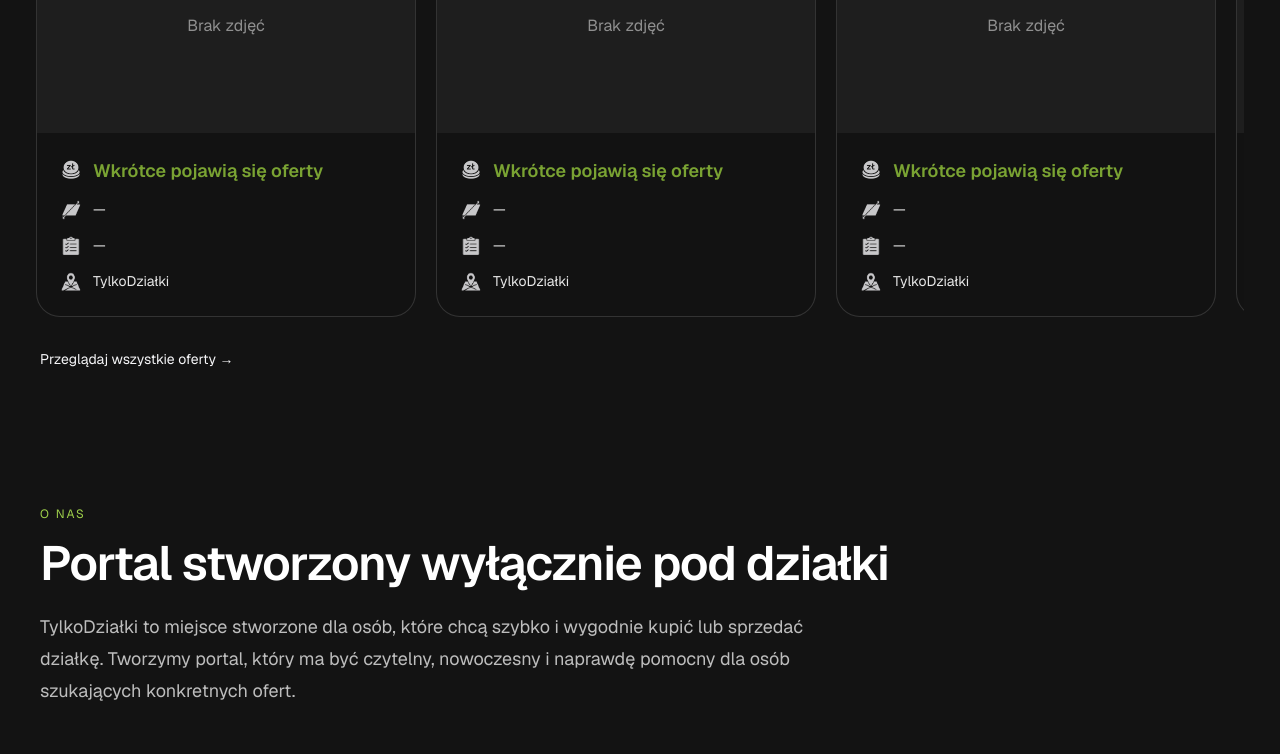
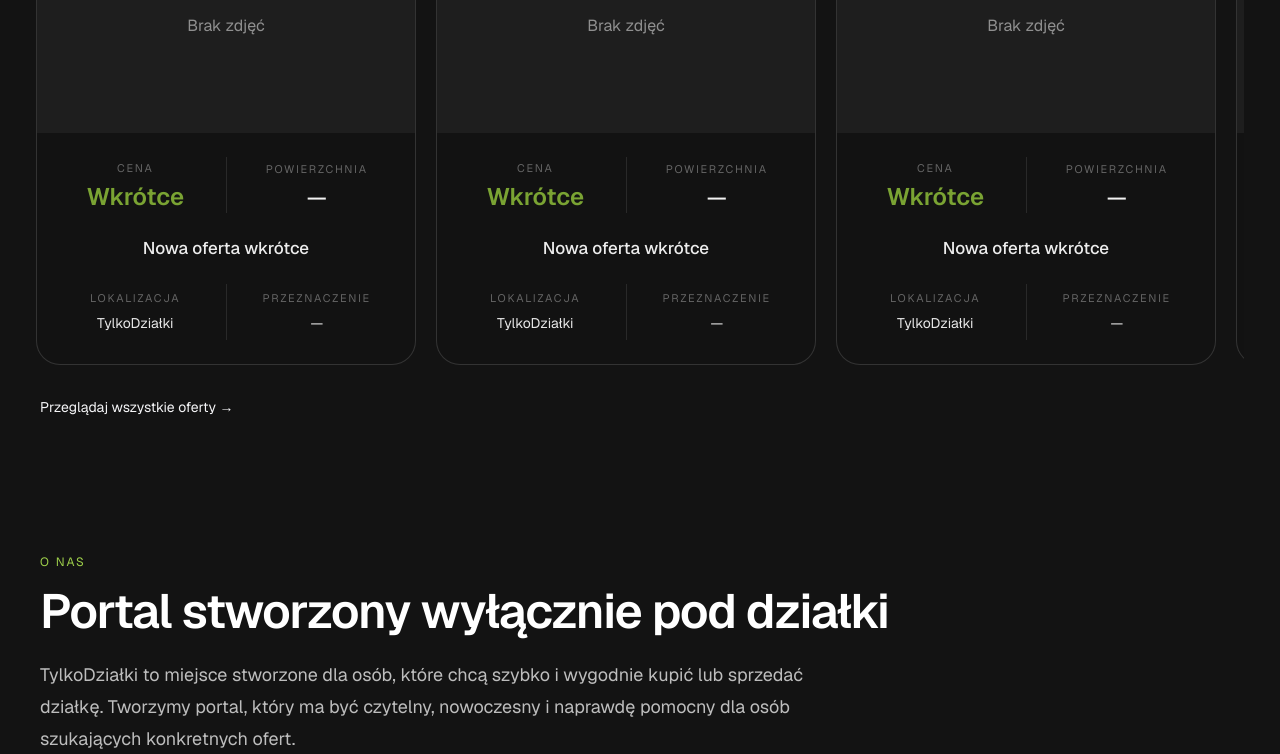
Before and after one commit to niziu108/tylkodzialki, a Next.js app: page / in a window 1280 px wide. Shown: the part 1120-1874 px from the top of the page. Built offline with nearby package versions, Linux system fonts and the light colour scheme; no server answers; the database is empty.

Commit message:
wizualnie

```diff
--- a/app/dzialka/[id]/page.tsx
+++ b/app/dzialka/[id]/page.tsx
@@ -72,14 +72,6 @@ const BG = '#131313';
 const FG = '#F3EFF5';
 const GREEN = '#7aa333';
 
-const ICONS = {
-  price: '/cena.webp',
-  area: '/powierzchnia.webp',
-  type: '/przeznaczenie.webp',
-  loc: '/lokalizacja.webp',
-  phone: '/telefon.webp',
-};
-
 function cx(...s: Array<string | false | null | undefined>) {
   return s.filter(Boolean).join(' ');
 }
@@ -102,11 +94,11 @@ function formatIntPL(value: number) {
 
 function labelPrzeznaczenie(p: string) {
   return String(p)
-    .replace('USLUGOWA', 'USŁUGOWA')
-    .replace('LESNA', 'LEŚNA')
-    .replace('INWESTYCYJNA', 'INWESTYCYJNA')
-    .replace('ROLNA', 'ROLNA')
-    .replace('BUDOWLANA', 'BUDOWLANA');
+    .replace('USLUGOWA', 'Usługowa')
+    .replace('LESNA', 'Leśna')
+    .replace('INWESTYCYJNA', 'Inwestycyjna')
+    .replace('ROLNA', 'Rolna')
+    .replace('BUDOWLANA', 'Bodowlana');
 }
 
 function labelPrad(v?: string | null) {
@@ -188,13 +180,17 @@ function SmartImg({
   );
 }
 
-function InfoLine({ icon, value }: { icon: string; value: React.ReactNode }) {
+function FieldBlock({
+  label,
+  children,
+}: {
+  label: string;
+  children: React.ReactNode;
+}) {
   return (
-    <div className="flex items-start gap-3 min-w-0">
-      <SmartImg src={icon} alt="" className="mt-[2px] h-5 w-5 opacity-80 shrink-0" />
-      <div className="min-w-0 text-white/90 text-[14px] leading-snug whitespace-normal break-words">
-        {value}
-      </div>
+    <div className="py-5">
+      <div className="text-[11px] uppercase tracking-[0.18em] text-white/55">{label}</div>
+      <div className="mt-2">{children}</div>
     </div>
   );
 }
@@ -559,9 +555,7 @@ export default function DzialkaPage() {
 
               <Hr className="mt-6" />
 
-              <div className="py-5">
-                <div className="flex items-center gap-3 min-w-0">
-                  <SmartImg src={ICONS.price} alt="" className="h-5 w-5 opacity-80 shrink-0" />
+              <FieldBlock label="Cena">
                 <div className="min-w-0 text-[20px] md:text-[22px] font-semibold" style={{ color: GREEN }}>
                   {formatPLN(d.cenaPln)}
                   {zlZaM2 ? (
@@ -570,36 +564,32 @@ export default function DzialkaPage() {
                     </span>
                   ) : null}
                 </div>
-                </div>
-              </div>
+              </FieldBlock>
 
               <Hr />
 
-              <div className="py-5">
-                <div className="flex items-center gap-3 min-w-0">
-                  <SmartImg src={ICONS.area} alt="" className="h-5 w-5 opacity-80 shrink-0" />
+              <FieldBlock label="Powierzchnia">
                 <div className="text-[20px] md:text-[22px] font-semibold" style={{ color: GREEN }}>
                   {formatIntPL(area)} m²
                 </div>
-                </div>
-              </div>
+              </FieldBlock>
 
               <Hr />
 
               {przeznText ? (
                 <>
-                  <div className="py-5">
-                    <InfoLine icon={ICONS.type} value={przeznText} />
+                  <FieldBlock label="Przeznaczenie">
+                    <div className="min-w-0 text-white/90 text-[14px] leading-snug whitespace-normal break-words">
+                      {przeznText}
                     </div>
+                  </FieldBlock>
                   <Hr />
                 </>
               ) : null}
 
               {telefon ? (
                 <>
-                  <div className="py-5">
-                    <div className="flex items-center gap-3 min-w-0">
-                      <SmartImg src={ICONS.phone} alt="" className="h-5 w-5 opacity-80 shrink-0" />
+                  <FieldBlock label="Kontakt">
                     <a
                       href={`tel:${telefon.replace(/\s+/g, '')}`}
                       className="min-w-0 text-[20px] md:text-[22px] font-semibold underline decoration-white/20 underline-offset-8 hover:decoration-white/40 transition break-all"
@@ -607,27 +597,24 @@ export default function DzialkaPage() {
                     >
                       {telefon}
                     </a>
-                    </div>
-                  </div>
+                  </FieldBlock>
                   <Hr />
                 </>
               ) : null}
 
               {numerOferty ? (
                 <>
-                  <div className="py-5">
-                    <div className="text-[11px] uppercase tracking-[0.18em] text-white/55">Numer oferty</div>
-                    <div className="mt-2 text-white/85 text-[15px] break-words">{numerOferty}</div>
-                  </div>
+                  <FieldBlock label="Numer oferty">
+                    <div className="text-white/85 text-[15px] break-words">{numerOferty}</div>
+                  </FieldBlock>
                   <Hr />
                 </>
               ) : null}
 
               {hasUzbrojenie ? (
                 <>
-                  <div className="py-5">
-                    <div className="text-[11px] uppercase tracking-[0.18em] text-white/55">Uzbrojenie</div>
-                    <div className="mt-3 space-y-2 text-[14px] text-white/85">
+                  <FieldBlock label="Uzbrojenie">
+                    <div className="space-y-2 text-[14px] text-white/85">
                       {prad ? (
                         <div className="break-words">
                           Prąd: <span className="text-white/95">{prad}</span>
@@ -654,30 +641,28 @@ export default function DzialkaPage() {
                         </div>
                       ) : null}
                     </div>
-                  </div>
+                  </FieldBlock>
                   <Hr />
                 </>
               ) : null}
 
               {hasDocs ? (
                 <>
-                  <div className="py-5">
-                    <div className="text-[11px] uppercase tracking-[0.18em] text-white/55">Dokumenty / plan</div>
-                    <div className="mt-3 space-y-2 text-[14px] text-white/85">
+                  <FieldBlock label="Dokumenty / plan">
+                    <div className="space-y-2 text-[14px] text-white/85">
                       {d.mpzp ? <div>Obowiązuje MPZP</div> : null}
                       {d.wzWydane ? <div>Wydane warunki zabudowy</div> : null}
                       {d.projektDomu ? <div>Działka posiada projekt domu</div> : null}
                     </div>
-                  </div>
+                  </FieldBlock>
                   <Hr />
                 </>
               ) : null}
 
               {(klasaZiemi || wymiary || ksiega) ? (
                 <>
-                  <div className="py-5">
-                    <div className="text-[11px] uppercase tracking-[0.18em] text-white/55">Dodatkowe informacje</div>
-                    <div className="mt-3 space-y-2 text-[14px] text-white/85">
+                  <FieldBlock label="Dodatkowe informacje">
+                    <div className="space-y-2 text-[14px] text-white/85">
                       {klasaZiemi ? (
                         <div className="break-words">
                           Klasa ziemi: <span className="text-white/95">{klasaZiemi}</span>
@@ -694,7 +679,7 @@ export default function DzialkaPage() {
                         </div>
                       ) : null}
                     </div>
-                  </div>
+                  </FieldBlock>
                   <Hr />
                 </>
               ) : null}
@@ -717,8 +702,8 @@ export default function DzialkaPage() {
                   <div className="text-[11px] uppercase tracking-[0.18em] text-white/55">Lokalizacja</div>
 
                   {loc ? (
-                    <div className="mt-3">
-                      <InfoLine icon={ICONS.loc} value={loc} />
+                    <div className="mt-2 min-w-0 text-white/90 text-[14px] leading-snug whitespace-normal break-words">
+                      {loc}
                     </div>
                   ) : null}
 
--- a/app/kup/KupList.tsx
+++ b/app/kup/KupList.tsx
@@ -37,23 +37,16 @@ function formatIntPL(value: number) {
 
 function labelPrzeznaczenie(p: Przeznaczenie) {
   return String(p)
-    .replace('USLUGOWA', 'USŁUGOWA')
-    .replace('LESNA', 'LEŚNA')
-    .replace('INWESTYCYJNA', 'INWESTYCYJNA')
-    .replace('ROLNA', 'ROLNA')
-    .replace('BUDOWLANA', 'BUDOWLANA');
+    .replace('USLUGOWA', 'Usługowa')
+    .replace('LESNA', 'Leśna')
+    .replace('INWESTYCYJNA', 'Inwestycyjna')
+    .replace('ROLNA', 'Rolna')
+    .replace('BUDOWLANA', 'Budowlana');
 }
 
 function isFeaturedActive(d: Dzialka) {
   return !!d.isFeatured && !!d.featuredUntil && new Date(d.featuredUntil).getTime() > Date.now();
 }
-
-const ICONS = {
-  area: '/powierzchnia.webp',
-  price: '/cena.webp',
-  type: '/przeznaczenie.webp',
-  loc: '/lokalizacja.webp',
-};
 
 const GREEN = '#7aa333';
 
@@ -126,11 +119,18 @@ export default function KupList({
               className="overflow-hidden rounded-3xl border border-white/12 bg-[#0f0f0f]/20"
             >
               <div className="aspect-video animate-pulse bg-white/5" />
-              <div className="space-y-4 p-5 md:p-6">
-                <div className="h-4 w-40 animate-pulse rounded bg-white/5" />
-                <div className="h-4 w-64 animate-pulse rounded bg-white/5" />
-                <div className="h-4 w-56 animate-pulse rounded bg-white/5" />
-                <div className="h-4 w-72 animate-pulse rounded bg-white/5" />
+              <div className="space-y-6 p-5 md:p-6">
+                <div className="grid grid-cols-[1fr_auto_1fr] gap-4">
+                  <div className="h-14 animate-pulse rounded bg-white/5" />
+                  <div className="w-px bg-white/5" />
+                  <div className="h-14 animate-pulse rounded bg-white/5" />
+                </div>
+                <div className="h-5 w-52 animate-pulse rounded bg-white/5 mx-auto" />
+                <div className="grid grid-cols-[1fr_auto_1fr] gap-4">
+                  <div className="h-14 animate-pulse rounded bg-white/5" />
+                  <div className="w-px bg-white/5" />
+                  <div className="h-14 animate-pulse rounded bg-white/5" />
+                </div>
               </div>
             </div>
           ))}
@@ -212,32 +212,100 @@ function DzialkaCard({ d, eagerImage = false }: { d: Dzialka; eagerImage?: boole
         eagerImage={eagerImage}
       />
 
-      <div className="space-y-4 p-5 md:p-6">
-        <div className="flex items-center gap-3">
-          <SmartImg src={ICONS.price} alt="" className="h-5 w-5 opacity-80" />
-          <div className="text-[18px] font-semibold" style={{ color: GREEN }}>
-            {formatPLN(d.cenaPln)}
-            {zlZaM2 ? (
-              <span className="ml-2 text-[12px] font-normal text-white/50">
-                ({formatIntPL(zlZaM2)} zł/m²)
-              </span>
-            ) : null}
+      <div className="p-5 md:p-6">
+        <div className="grid grid-cols-[1fr_auto_1fr] items-center gap-4">
+          <MetricBlock
+            label="Cena"
+            align="center"
+            value={
+              <div
+                className="text-[22px] font-semibold leading-none md:text-[24px]"
+                style={{ color: GREEN }}
+              >
+                {formatPLN(d.cenaPln)}
+              </div>
+            }
+            subValue={
+              zlZaM2 ? (
+                <div className="mt-1 text-[12px] text-white/45">
+                  {formatIntPL(zlZaM2)} zł/m²
+                </div>
+              ) : null
+            }
+          />
+
+          <div className="h-14 w-px bg-white/10" />
+
+          <MetricBlock
+            label="Powierzchnia"
+            align="center"
+            value={
+              <div className="text-[20px] font-medium leading-none text-white/95 md:text-[22px]">
+                {formatIntPL(area)} m²
+              </div>
+            }
+          />
+        </div>
+
+        <div className="mt-6">
+          <div className="mx-auto max-w-[92%] text-center text-[16px] font-medium leading-[1.35] text-white/92 md:text-[17px]">
+            {d.tytul}
           </div>
         </div>
 
-        <InfoLine icon={ICONS.area} value={`${formatIntPL(area)} m²`} />
-        <InfoLine icon={ICONS.type} value={przezn} />
-        <InfoLine icon={ICONS.loc} value={loc} />
+        <div className="mt-6 grid grid-cols-[1fr_auto_1fr] items-center gap-4">
+          <MetricBlock
+            label="Lokalizacja"
+            align="center"
+            value={
+              <div className="break-words text-[14px] leading-[1.4] text-white/90">
+                {loc}
+              </div>
+            }
+          />
+
+          <div className="h-14 w-px bg-white/10" />
+
+          <MetricBlock
+            label="Przeznaczenie"
+            align="center"
+            value={
+              <div className="break-words text-[14px] leading-[1.4] text-white/90">
+                {przezn}
+              </div>
+            }
+          />
+        </div>
       </div>
     </Link>
   );
 }
 
-function InfoLine({ icon, value }: { icon: string; value: React.ReactNode }) {
+function MetricBlock({
+  label,
+  value,
+  subValue,
+  align = 'center',
+}: {
+  label: string;
+  value: React.ReactNode;
+  subValue?: React.ReactNode;
+  align?: 'left' | 'center' | 'right';
+}) {
+  const alignClass =
+    align === 'left'
+      ? 'text-left items-start'
+      : align === 'right'
+      ? 'text-right items-end'
+      : 'text-center items-center';
+
   return (
-    <div className="flex items-center gap-3">
-      <SmartImg src={icon} alt="" className="h-5 w-5 opacity-80" />
-      <div className="text-[14px] leading-snug text-white/90">{value}</div>
+    <div className={`min-w-0 flex flex-col ${alignClass}`}>
+      <div className="text-[11px] uppercase tracking-[0.16em] text-white/35">
+        {label}
+      </div>
+      <div className="mt-2 min-w-0">{value}</div>
+      {subValue ? <div className="min-w-0">{subValue}</div> : null}
     </div>
   );
 }
@@ -342,7 +410,7 @@ function Carousel({
             eager={eagerImage}
           />
 
-          <div className="pointer-events-none absolute inset-0 bg-gradient-to-t from-black/70 via-black/15 to-transparent" />
+          <div className="pointer-events-none absolute inset-0 bg-gradient-to-t from-black/35 via-black/5 to-transparent" />
 
           {featured ? (
             <div className="absolute left-4 top-4 z-10">
@@ -351,12 +419,6 @@ function Carousel({
               </span>
             </div>
           ) : null}
-
-          <div className="absolute bottom-0 left-0 right-0 p-5 md:p-6">
-            <div className="text-center text-[17px] font-medium leading-tight text-white drop-shadow md:text-[18px]">
-              {title}
-            </div>
-          </div>
 
           {list.length > 1 && (
             <>
--- a/app/page.tsx
+++ b/app/page.tsx
@@ -6,13 +6,6 @@ import type { Przeznaczenie } from "@prisma/client";
 const ACCENT = "#2F5E46";
 const GREEN = "#7aa333";
 const PAGE_BG = "#131313";
-
-const ICONS = {
-  area: "/powierzchnia.webp",
-  price: "/cena.webp",
-  type: "/przeznaczenie.webp",
-  loc: "/lokalizacja.webp",
-};
 
 function formatPLN(value: number) {
   return new Intl.NumberFormat("pl-PL", {
@@ -30,11 +23,11 @@ function formatIntPL(value: number) {
 
 function labelPrzeznaczenie(p: Przeznaczenie) {
   return String(p)
-    .replace("USLUGOWA", "USŁUGOWA")
-    .replace("LESNA", "LEŚNA")
-    .replace("INWESTYCYJNA", "INWESTYCYJNA")
-    .replace("ROLNA", "ROLNA")
-    .replace("BUDOWLANA", "BUDOWLANA");
+    .replace("USLUGOWA", "Usługowa")
+    .replace("LESNA", "Leśna")
+    .replace("INWESTYCYJNA", "Inwestycyjna")
+    .replace("ROLNA", "Rolna")
+    .replace("BUDOWLANA", "Budowlana");
 }
 
 type HomePhoto = {
@@ -54,21 +47,6 @@ type HomeListing = {
   zdjecia?: HomePhoto[];
   isPlaceholder?: boolean;
 };
-
-function HomeInfoLine({
-  icon,
-  value,
-}: {
-  icon: string;
-  value: React.ReactNode;
-}) {
-  return (
-    <div className="flex items-center gap-3">
-      <img src={icon} alt="" className="h-5 w-5 opacity-80" loading="lazy" />
-      <div className="text-[14px] leading-snug text-white/90">{value}</div>
-    </div>
-  );
-}
 
 function HomeListingCarousel({
   photos,
@@ -97,19 +75,33 @@ function HomeListingCarousel({
             className="h-full w-full object-cover"
             loading="lazy"
           />
-          <div className="pointer-events-none absolute inset-0 bg-gradient-to-t from-black/70 via-black/15 to-transparent" />
-
-          <div className="absolute bottom-0 left-0 right-0 p-6">
-            <div className="text-center text-[18px] font-medium leading-tight text-white drop-shadow">
-              {title}
-            </div>
-          </div>
+          <div className="pointer-events-none absolute inset-0 bg-gradient-to-t from-black/35 via-black/5 to-transparent" />
         </>
       ) : (
         <div className="flex h-full items-center justify-center text-white/50">
           Brak zdjęć
         </div>
       )}
+    </div>
+  );
+}
+
+function MetricBlock({
+  label,
+  value,
+  subValue,
+}: {
+  label: string;
+  value: React.ReactNode;
+  subValue?: React.ReactNode;
+}) {
+  return (
+    <div className="min-w-0 flex flex-col items-center text-center">
+      <div className="text-[11px] uppercase tracking-[0.16em] text-white/35">
+        {label}
+      </div>
+      <div className="mt-2 min-w-0">{value}</div>
+      {subValue ? <div className="min-w-0">{subValue}</div> : null}
     </div>
   );
 }
@@ -140,28 +132,66 @@ function HomeListingCard({ d }: { d: HomeListing }) {
         title={d.tytul}
       />
 
-      <div className="space-y-4 p-6">
-        <div className="flex items-center gap-3">
-          <img src={ICONS.price} alt="" className="h-5 w-5 opacity-80" />
-          <div className="text-[18px] font-semibold" style={{ color: GREEN }}>
-            {d.isPlaceholder ? "Wkrótce pojawią się oferty" : formatPLN(d.cenaPln)}
-            {!d.isPlaceholder && zlZaM2 ? (
-              <span className="ml-2 text-[12px] font-normal text-white/50">
-                ({formatIntPL(zlZaM2)} zł/m²)
-              </span>
-            ) : null}
+      <div className="p-5 md:p-6">
+        <div className="grid grid-cols-[1fr_auto_1fr] items-center gap-4">
+          <MetricBlock
+            label="Cena"
+            value={
+              <div
+                className="text-[22px] font-semibold leading-none md:text-[24px]"
+                style={{ color: GREEN }}
+              >
+                {d.isPlaceholder ? "Wkrótce" : formatPLN(d.cenaPln)}
+              </div>
+            }
+            subValue={
+              !d.isPlaceholder && zlZaM2 ? (
+                <div className="mt-1 text-[12px] text-white/45">
+                  {formatIntPL(zlZaM2)} zł/m²
+                </div>
+              ) : null
+            }
+          />
+
+          <div className="h-14 w-px bg-white/10" />
+
+          <MetricBlock
+            label="Powierzchnia"
+            value={
+              <div className="text-[20px] font-medium leading-none text-white/95 md:text-[22px]">
+                {d.isPlaceholder ? "—" : `${formatIntPL(area)} m²`}
+              </div>
+            }
+          />
+        </div>
+
+        <div className="mt-6">
+          <div className="mx-auto max-w-[92%] text-center text-[16px] font-medium leading-[1.35] text-white/92 md:text-[17px]">
+            {d.tytul}
           </div>
         </div>
 
-        <HomeInfoLine
-          icon={ICONS.area}
-          value={d.isPlaceholder ? "—" : `${formatIntPL(area)} m²`}
-        />
-        <HomeInfoLine icon={ICONS.type} value={d.isPlaceholder ? "—" : przezn} />
-        <HomeInfoLine
-          icon={ICONS.loc}
-          value={d.isPlaceholder ? "TylkoDziałki" : loc}
-        />
+        <div className="mt-6 grid grid-cols-[1fr_auto_1fr] items-center gap-4">
+          <MetricBlock
+            label="Lokalizacja"
+            value={
+              <div className="break-words text-[14px] leading-[1.4] text-white/90">
+                {d.isPlaceholder ? "TylkoDziałki" : loc}
+              </div>
+            }
+          />
+
+          <div className="h-14 w-px bg-white/10" />
+
+          <MetricBlock
+            label="Przeznaczenie"
+            value={
+              <div className="break-words text-[14px] leading-[1.4] text-white/90">
+                {d.isPlaceholder ? "—" : przezn}
+              </div>
+            }
+          />
+        </div>
       </div>
     </Link>
   );
```
Lines whose indentation alone changed are shown as unchanged.
